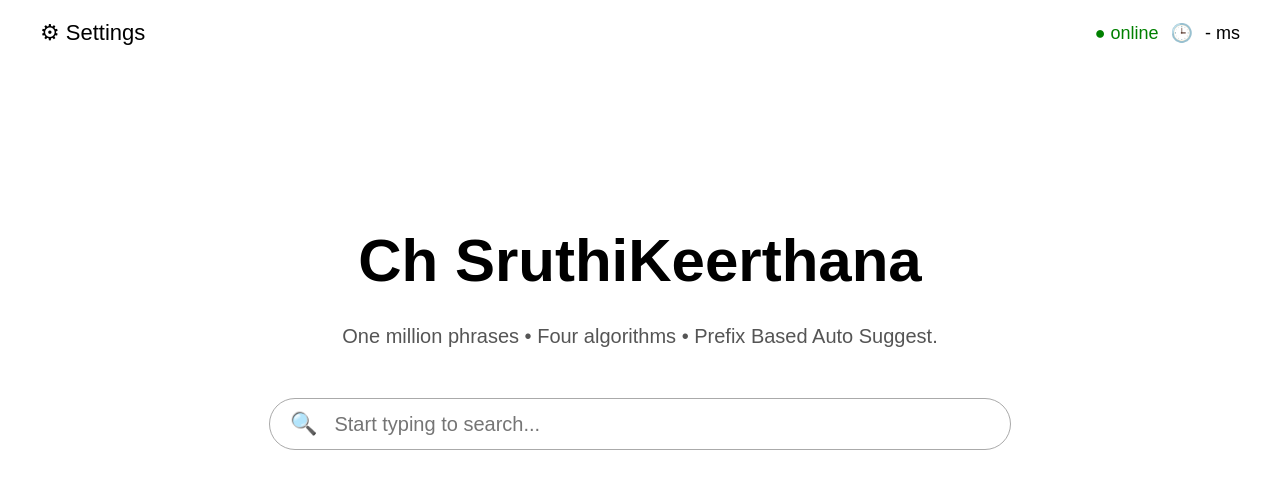
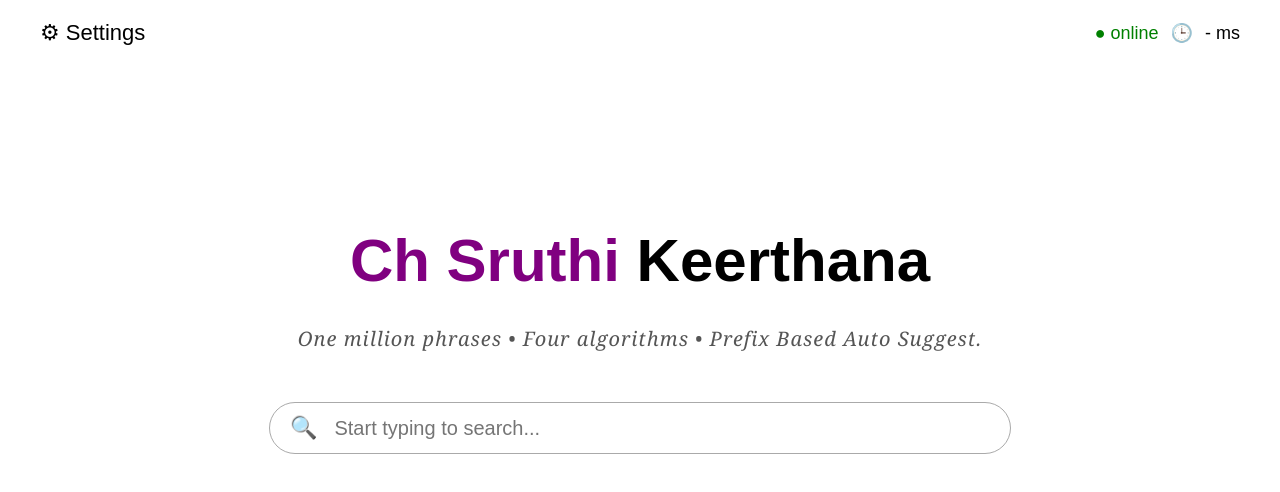
Before and after one commit to sruthikeerthana1805/autosuggest, a website: page frontend/autosuggest/autosuggest.html in a window 1280 px wide. Drawn offline with Linux system fonts and the light colour scheme.

Commit message:
autosuggest

```diff
--- a/frontend/autosuggest/autosuggest.css
+++ b/frontend/autosuggest/autosuggest.css
@@ -69,3 +69,15 @@ body{
     font-size:20px;
     margin-left:15px;
 }
+
+.name{
+    color:purple
+}
+.tagline{
+    font-family: Georgia, "Times New Roman", serif;
+    font-size: 22px;
+    color: #666;
+    font-style: italic;
+    letter-spacing: 1px;
+    margin-top: 20px;
+}
--- a/frontend/autosuggest/autosuggest.html
+++ b/frontend/autosuggest/autosuggest.html
@@ -31,9 +31,9 @@
     <!-- Main Content -->
     <div class="main">
 
-        <h1>Ch Sruthi<span>Keerthana</span></h1>
+        <h1><span class="name">Ch Sruthi</span> Keerthana</h1>
 
-        <p>
+        <p class="tagline">
             One million phrases •
             Four algorithms •
             Prefix Based Auto Suggest.
```
